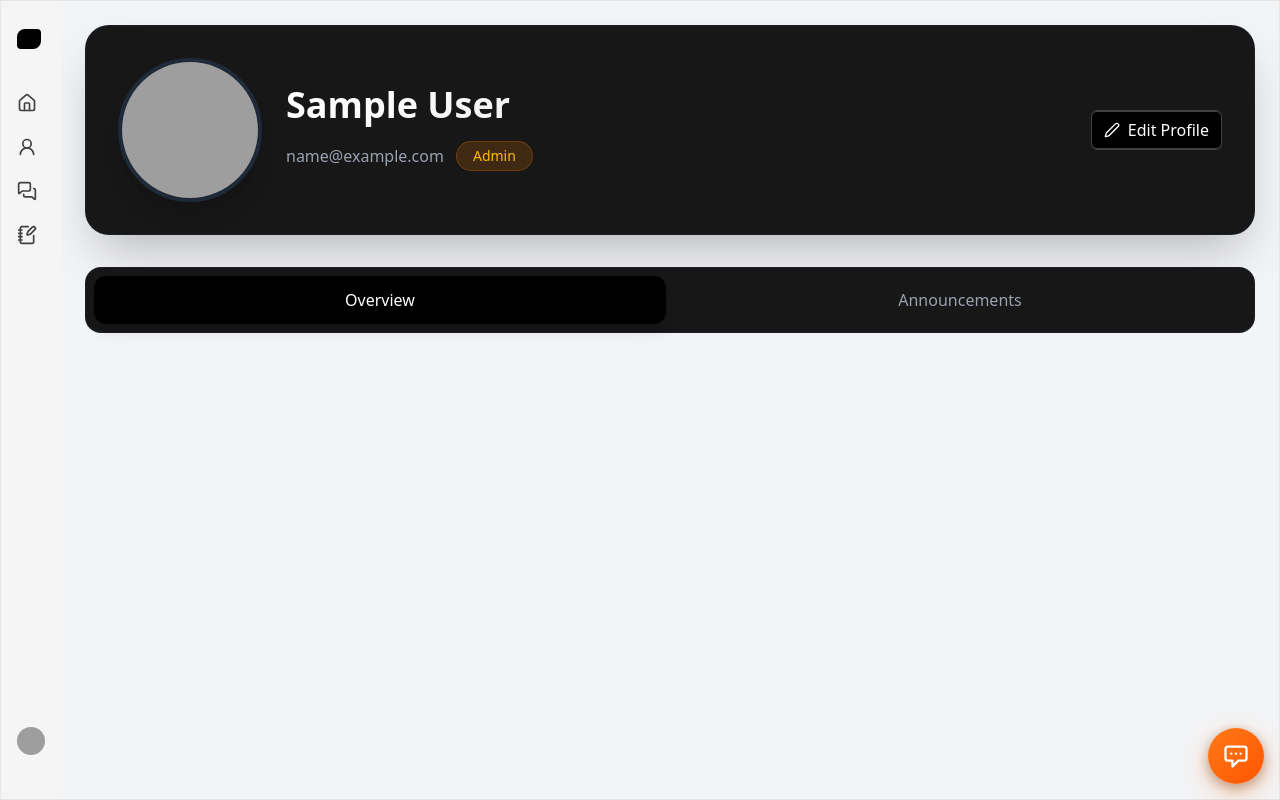
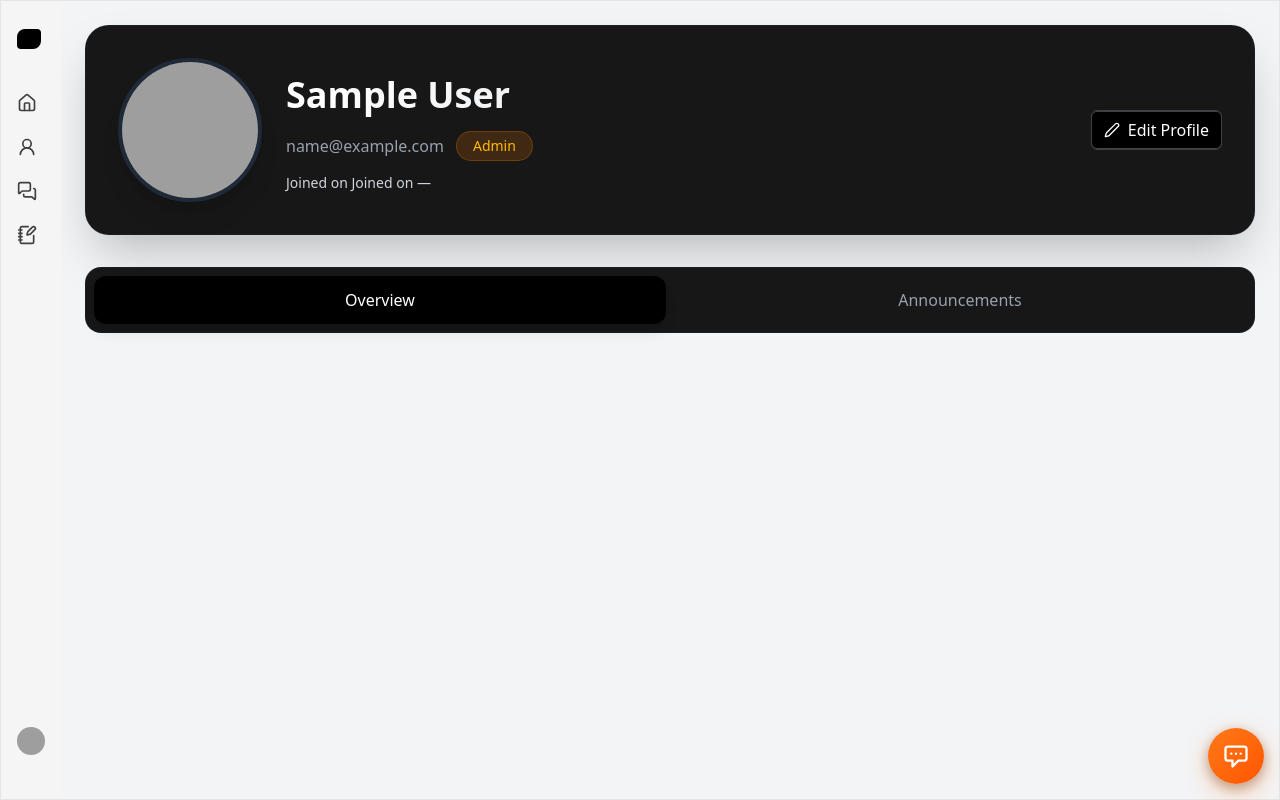
Before and after one commit to SurajSG23/jAIcianVerse, a React (Vite) app in the folder Client/: page /profile in a window 1280 px wide. Built offline with nearby package versions, Linux system fonts and the light colour scheme; sample sign-in values are in the browser's storage; grey boxes are pictures that could not be loaded.

Commit message:
Add joining Date to profile

```diff
--- a/Client/src/components/custom/Profile.tsx
+++ b/Client/src/components/custom/Profile.tsx
@@ -4,6 +4,7 @@ import Sidebar from "./Navbar";
 import { FileText, Edit2, Plus } from "lucide-react";
 import BottomGradient from "../ui/buttonGradient";
 import { useAuth } from "../../context/AuthContext";
+import GlassLoader from "../ui/loading.tsx";
 
 interface UserInfo {
   user: {
@@ -20,8 +21,21 @@ const Profile = () => {
   const [userRole, setUserRole] = useState("student");
   const { checkUser } = useAuth();
   const [userDetails, setUserDetails] = useState<UserInfo | null>(null);
+  const [isLoading, setIsloading] = useState(false);
+
+  const formatJoinedDate = (dateString?: string) => {
+    if (!dateString) return "Joined on —";
+
+    const date = new Date(dateString);
+    return date.toLocaleDateString("en-IN", {
+      day: "2-digit",
+      month: "short",
+      year: "numeric",
+    });
+  };
 
   const fetchUserDetails = async () => {
+    setIsloading(true);
     try {
       const storedUser = localStorage.getItem("userInfo");
 
@@ -35,6 +49,8 @@ const Profile = () => {
       setUserRole(parsedUser.user.role);
     } catch (error) {
       console.error("Error fetching user details:", error);
+    } finally {
+      setIsloading(false);
     }
   };
 
@@ -137,12 +153,14 @@ const Profile = () => {
   };
 
   const currentUser = userData[userRole];
+
   return (
     <div
       className={cn(
         "mx-auto fixed flex w-full flex-1 flex-col border border-neutral-200 bg-gray-100 md:flex-row dark:border-neutral-700 dark:bg-black h-screen text-white"
       )}
     >
+      {isLoading ? <GlassLoader destination={"Profile"} /> : <></>}
       <style>
         {`
           ::-webkit-scrollbar {
@@ -193,28 +211,11 @@ const Profile = () => {
                       : "User"}
                   </span>
                 </div>
-                {userRole === "student" && (
-                  <div className="flex flex-wrap items-center gap-4 text-sm text-gray-300">
-                    <div className="flex items-center gap-2">
-                      <span>
-                        {userDetails?.user?.branch
-                          ? String(userDetails?.user?.branch)
-                          : "Branch"}
-                      </span>
-                      &bull;{" "}
-                      <span>
-                        Semester - {String(userDetails?.user?.semester)}
-                      </span>
-                    </div>
-                  </div>
-                )}
-                {userRole === "professor" && (
-                  <div className="flex flex-wrap gap-4 text-sm text-gray-300">
-                    <div className="flex items-center gap-2">
-                      <span>{String(userDetails?.user?.department)}</span>
-                    </div>
-                  </div>
-                )}
+                <div className="flex flex-wrap items-center gap-4 text-sm text-gray-300">
+                  <span>
+                    Joined on {formatJoinedDate(userDetails?.user?.createdAt)}
+                  </span>
+                </div>
               </div>
               <button className="group/btn relative h-10 flex justify-center items-center gap-2 w-auto px-3 rounded-md bg-black font-medium border border-zinc-700 text-white shadow-[0px_1px_0px_0px_#ffffff40_inset,0px_-1px_0px_0px_#ffffff40_inset] dark:shadow-[0px_1px_0px_0px_#27272a_inset,0px_-1px_0px_0px_#27272a_inset] my-4 cursor-pointer">
                 <Edit2 className="w-4 h-4" />
--- /dev/null
+++ b/Client/src/components/ui/loading.tsx
@@ -0,0 +1,24 @@
+const GlassLoader = ({ destination }: { destination: string }) => {
+  return (
+    <div className="fixed inset-0 z-50 flex items-center justify-center">
+      {/* Glass Background */}
+      <div className="absolute inset-0 bg-white/10 backdrop-blur-md backdrop-saturate-150" />
+
+      {/* Loader */}
+      <div className="relative flex flex-col items-center justify-center gap-4">
+        <div className="flex-col gap-4 w-full flex items-center justify-center">
+          <div className="w-20 h-20 border-4 border-transparent text-blue-400 text-4xl animate-spin flex items-center justify-center border-t-blue-400 rounded-full">
+            <div className="w-16 h-16 border-4 border-transparent text-red-400 text-2xl animate-spin flex items-center justify-center border-t-red-400 rounded-full" />
+          </div>
+        </div>
+
+        {/* Optional text */}
+        <p className="text-white/80 text-sm tracking-wide">
+          Loading {destination}...
+        </p>
+      </div>
+    </div>
+  );
+};
+
+export default GlassLoader;
```
